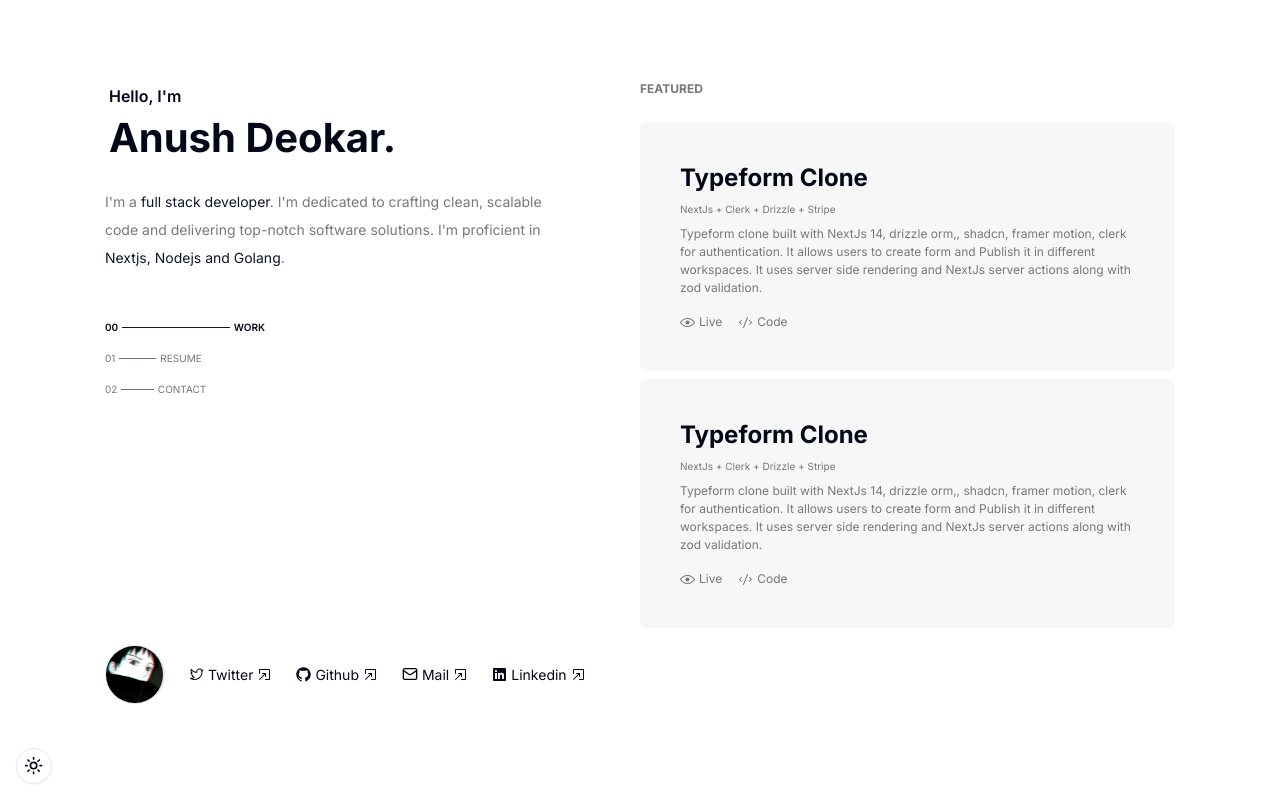
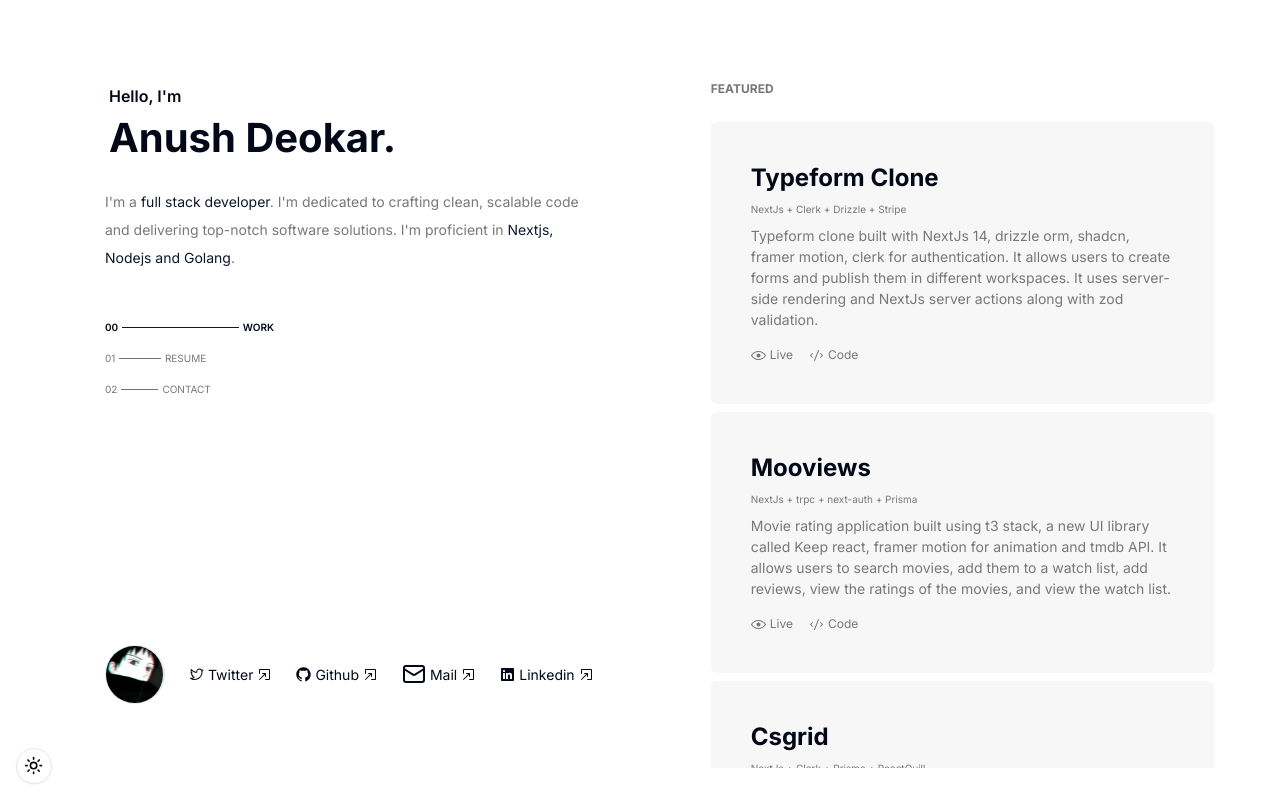
Before and after one commit to AnushDeokar/anush-deokar, a Next.js app: page / in a window 1280 px wide. Built offline with nearby package versions, Linux system fonts and the light colour scheme.

Commit message:
format desktop view

```diff
--- a/app/desktop-view.tsx
+++ b/app/desktop-view.tsx
@@ -5,59 +5,17 @@ import Image from "next/image"
 import {
   CodeIcon,
   EyeOpenIcon,
-  GitHubLogoIcon,
-  LinkedInLogoIcon,
   OpenInNewWindowIcon,
-  TwitterLogoIcon,
 } from "@radix-ui/react-icons"
-import { MailIcon } from "lucide-react"
 
-interface Itabs {
-  index: string
-  name: "WORK" | "CONTACT" | "RESUME"
-}
-const TABS: Itabs[] = [
-  {
-    index: "00",
-    name: "WORK",
-  },
-  {
-    index: "01",
-    name: "RESUME",
-  },
-  {
-    index: "02",
-    name: "CONTACT",
-  },
-]
-
-const SOCIAL_LINKS = [
-  {
-    name: "Twitter",
-    url: "https://x.com/AnushDeokar",
-    icon: <TwitterLogoIcon />,
-  },
-  {
-    name: "Github",
-    url: "https://github.com/AnushDeokar",
-    icon: <GitHubLogoIcon />,
-  },
-  {
-    name: "Mail",
-    url: "mailto:deokaranush@gmail.com",
-    icon: <MailIcon size={16} />,
-  },
-  {
-    name: "Linkedin",
-    url: "https://www.linkedin.com/in/anush-deokar-354aa9214/",
-    icon: <LinkedInLogoIcon />,
-  },
-]
+import { PROJECTS } from "@/lib/project"
+import { SOCIAL_LINKS } from "@/lib/social"
+import { TABS } from "@/lib/tabs"
 
 function DesktopView() {
   const [display, setDisplay] = useState<"WORK" | "CONTACT" | "RESUME">("WORK")
   return (
-    <div className="relative hidden h-full overflow-visible px-[6%] md:grid-cols-2 lg:grid">
+    <div className="hidden h-full overflow-visible pl-[6%] lg:grid lg:grid-cols-2">
       <div className="flex flex-col gap-4 py-12">
         <div className="flex flex-col p-1">
           <h4 className="text-[16px] font-semibold">Hello, I&apos;m</h4>
@@ -82,7 +40,9 @@ function DesktopView() {
             >
               <span>{t.index}</span>
               <div
-                className={`h-[1px] flex-grow ${t.name === display ? "bg-primary" : "bg-gray-500"}`}
+                className={`h-[1px] flex-grow ${
+                  t.name === display ? "bg-primary" : "bg-gray-500"
+                }`}
               ></div>
               <span className="grow">{t.name}</span>
             </div>
@@ -104,7 +64,7 @@ function DesktopView() {
               rel="noopener noreferrer"
             >
               <div className="flex items-center gap-1">
-                {link.icon}
+                <link.icon />
                 <span>{link.name}</span>
                 <OpenInNewWindowIcon />
               </div>
@@ -112,49 +72,43 @@ function DesktopView() {
           ))}
         </div>
       </div>
-      <div className="scrollbar-hide custom-scrollbar overflow-y-auto pt-12">
+      <div className="scrollbar-hide custom-scrollbar z-10 w-full overflow-visible overflow-y-auto px-[6%] pt-12">
         <p className="mb-6 text-[12px] font-bold text-secondary">FEATURED</p>
-        <div className="flex flex-col gap-2">
-          <div className="z-10 transform overflow-visible rounded-md bg-muted p-[40px] transition-transform duration-300 hover:scale-105">
-            <h3 className="text-2xl font-bold">Typeform Clone</h3>
+        <div className="group flex flex-col gap-2">
+          {PROJECTS.map((project, i) => (
+            <div
+              key={i}
+              className="relative transform overflow-visible rounded-md bg-muted p-[40px] transition-transform duration-300 hover:scale-[1.05] hover:!opacity-100 group-hover:opacity-70"
+            >
+              <div>
+                <h3 className="text-2xl font-bold">{project.name}</h3>
                 <h6 className="my-2 text-[10px] text-secondary">
-              NextJs + Clerk + Drizzle + Stripe
+                  {project.techStack}
                 </h6>
-            <p className="mb-2 text-[12px] text-secondary">
-              Typeform clone built with NextJs 14, drizzle orm,, shadcn, framer
-              motion, clerk for authentication. It allows users to create form
-              and Publish it in different workspaces. It uses server side
-              rendering and NextJs server actions along with zod validation.
+                <p className="mb-2 text-[14px] text-secondary">
+                  {project.description}
                 </p>
                 <div className="mt-4 flex gap-4 text-[12px] text-secondary">
-              <div className="flex cursor-pointer items-center gap-1">
+                  <a
+                    href={project.liveLink}
+                    target="_blank"
+                    rel="noopener noreferrer"
+                    className="flex cursor-pointer items-center gap-1 hover:text-primary"
+                  >
                     <EyeOpenIcon /> <span>Live</span>
-              </div>
-              <div className="flex cursor-pointer items-center gap-1">
+                  </a>
+                  <a
+                    href={project.codeLink}
+                    target="_blank"
+                    rel="noopener noreferrer"
+                    className="flex cursor-pointer items-center gap-1 hover:text-primary"
+                  >
                     <CodeIcon /> <span>Code</span>
+                  </a>
                 </div>
               </div>
             </div>
-          <div className="rounded-md bg-muted p-[40px]">
-            <h3 className="text-2xl font-bold">Typeform Clone</h3>
-            <h6 className="my-2 text-[10px] text-secondary">
-              NextJs + Clerk + Drizzle + Stripe
-            </h6>
-            <p className="mb-2 text-[12px] text-secondary">
-              Typeform clone built with NextJs 14, drizzle orm,, shadcn, framer
-              motion, clerk for authentication. It allows users to create form
-              and Publish it in different workspaces. It uses server side
-              rendering and NextJs server actions along with zod validation.
-            </p>
-            <div className="mt-4 flex gap-4 text-[12px] text-secondary">
-              <div className="flex cursor-pointer items-center gap-1">
-                <EyeOpenIcon /> <span>Live</span>
-              </div>
-              <div className="flex cursor-pointer items-center gap-1">
-                <CodeIcon /> <span>Code</span>
-              </div>
-            </div>
-          </div>
+          ))}
         </div>
       </div>
     </div>
--- a/app/page.tsx
+++ b/app/page.tsx
@@ -4,7 +4,7 @@ import DesktopView from "./desktop-view"
 
 export default function Home() {
   return (
-    <main className="h-screen p-8">
+    <main className="h-screen overflow-visible p-8">
       <DesktopView />
     </main>
   )
--- /dev/null
+++ b/lib/project.ts
@@ -0,0 +1,42 @@
+interface Project {
+  name: string
+  description: string
+  techStack: string
+  liveLink: string
+  codeLink: string
+}
+
+export const PROJECTS: Project[] = [
+  {
+    name: "Typeform Clone",
+    description:
+      "Typeform clone built with NextJs 14, drizzle orm, shadcn, framer motion, clerk for authentication. It allows users to create forms and publish them in different workspaces. It uses server-side rendering and NextJs server actions along with zod validation.",
+    techStack: "NextJs + Clerk + Drizzle + Stripe",
+    liveLink: "https://typeform-clone-three.vercel.app/signin",
+    codeLink: "https://github.com/AnushDeokar/typeform-clone",
+  },
+  {
+    name: "Mooviews",
+    description:
+      "Movie rating application built using t3 stack, a new UI library called Keep react, framer motion for animation and tmdb API. It allows users to search movies, add them to a watch list, add reviews, view the ratings of the movies, and view the watch list.",
+    techStack: "NextJs + trpc + next-auth + Prisma",
+    liveLink: "https://mooviews.vercel.app/",
+    codeLink: "https://github.com/AnushDeokar/mooviews",
+  },
+  {
+    name: "Csgrid",
+    description:
+      "Csgrid is a blogging application built using Clerk authentication, Radix UI, Shadcn UI, Uploadthing, TailwindCSS, Prisma ORM, and ReactQuill to write blogs. It allows users to upload cover images, add tags to their blogs, and search/filter blogs by tags.",
+    techStack: "NextJs + Clerk + Prisma + ReactQuill",
+    liveLink: "https://csgrid.vercel.app/",
+    codeLink: "https://github.com/AnushDeokar/Csgrid",
+  },
+  {
+    name: "Chatify",
+    description:
+      "Chatify is a real-time chat application with a UI inspired by Messenger. It is built using Pusher for real-time communication, Tailwind CSS, and Next-Auth. The project’s UI components are designed without the use of external libraries.",
+    techStack: "NextJs + next-auth + Prisma + MongoDB + Pusher",
+    liveLink: "https://chatify-tawny.vercel.app/",
+    codeLink: "https://github.com/AnushDeokar/chatify",
+  },
+]
--- /dev/null
+++ b/lib/social.ts
@@ -0,0 +1,29 @@
+import {
+  GitHubLogoIcon,
+  LinkedInLogoIcon,
+  TwitterLogoIcon,
+} from "@radix-ui/react-icons"
+import { MailIcon } from "lucide-react"
+
+export const SOCIAL_LINKS = [
+  {
+    name: "Twitter",
+    url: "https://x.com/AnushDeokar",
+    icon: TwitterLogoIcon,
+  },
+  {
+    name: "Github",
+    url: "https://github.com/AnushDeokar",
+    icon: GitHubLogoIcon,
+  },
+  {
+    name: "Mail",
+    url: "mailto:deokaranush@gmail.com",
+    icon: MailIcon,
+  },
+  {
+    name: "Linkedin",
+    url: "https://www.linkedin.com/in/anush-deokar-354aa9214/",
+    icon: LinkedInLogoIcon,
+  },
+]
--- /dev/null
+++ b/lib/tabs.ts
@@ -0,0 +1,18 @@
+interface Itabs {
+  index: string
+  name: "WORK" | "CONTACT" | "RESUME"
+}
+export const TABS: Itabs[] = [
+  {
+    index: "00",
+    name: "WORK",
+  },
+  {
+    index: "01",
+    name: "RESUME",
+  },
+  {
+    index: "02",
+    name: "CONTACT",
+  },
+]
```
Lines whose indentation alone changed are shown as unchanged.
